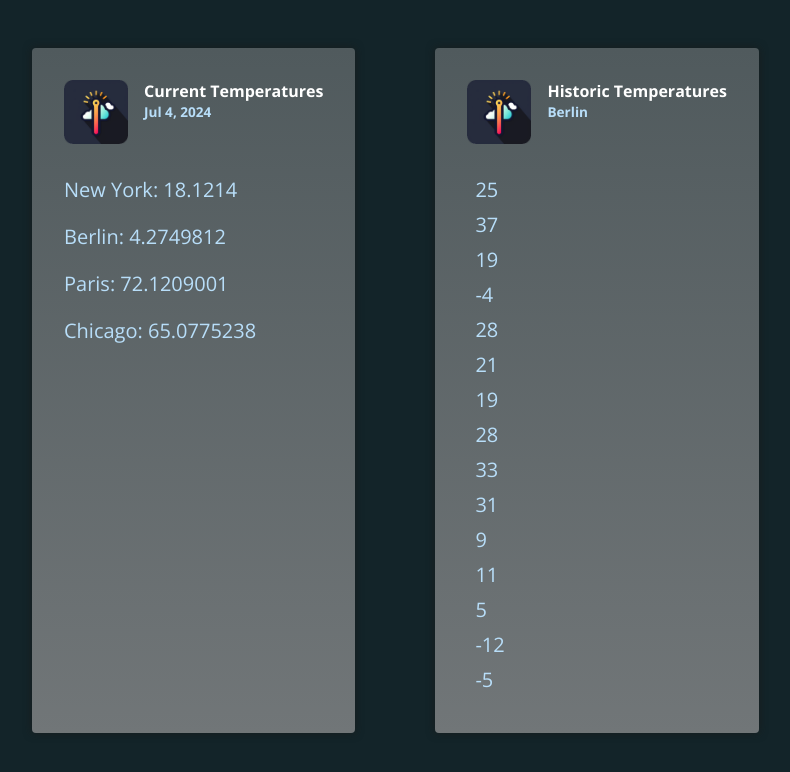
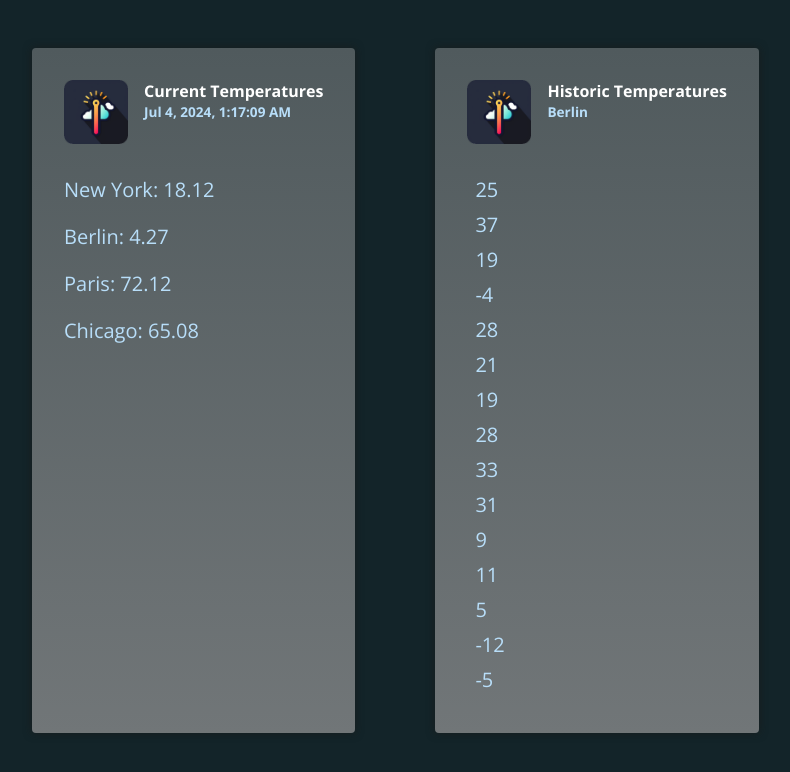
Before and after one commit to flavia3107/angular-pipes, an Angular app: page / in a window 1280 px wide. Shown: the top 772 px of the page, without its empty margins (168-958 px from the left). Built offline with nearby package versions, Linux system fonts and the light colour scheme.

Commit message:
Learning-Pipes: Decimal

```diff
--- a/src/app/app.component.html
+++ b/src/app/app.component.html
@@ -4,13 +4,13 @@
       <img src="temp-icon.png" alt="Thermometer icon" />
       <div>
         <h2>Current Temperatures</h2>
-        <p>{{ currentDate | date }}</p>
+        <p>{{ currentDate | date: 'medium' }}</p>
       </div>
     </header>
-    <p>New York: {{ currentTemperaturs.newYork }}</p>
-    <p>Berlin: {{ currentTemperaturs.berlin }}</p>
-    <p>Paris: {{ currentTemperaturs.paris }}</p>
-    <p>Chicago: {{ currentTemperaturs.chicago }}</p>
+    <p>New York: {{ currentTemperaturs.newYork | number: '1.1-2' }}</p>
+    <p>Berlin: {{ currentTemperaturs.berlin | number: '1.1-2' }}</p>
+    <p>Paris: {{ currentTemperaturs.paris | number: '1.1-2' }}</p>
+    <p>Chicago: {{ currentTemperaturs.chicago| number: '1.1-2' }}</p>
   </article>
 
   <article class="temperatures">
--- a/src/app/app.component.ts
+++ b/src/app/app.component.ts
@@ -1,11 +1,11 @@
-import { DatePipe } from '@angular/common';
+import { DatePipe, DecimalPipe } from '@angular/common';
 import { Component } from '@angular/core';
 
 @Component({
   selector: 'app-root',
   standalone: true,
   templateUrl: './app.component.html',
-  imports: [DatePipe]
+  imports: [DatePipe, DecimalPipe]
 })
 export class AppComponent {
   currentDate = new Date();
```
